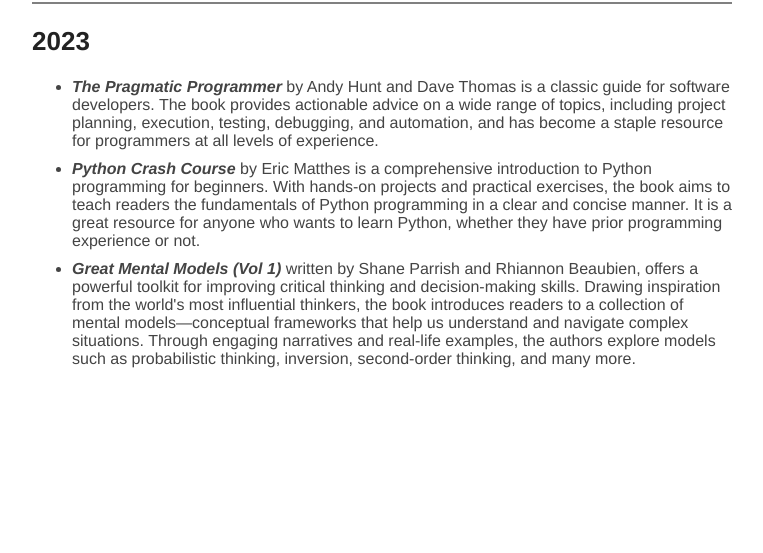
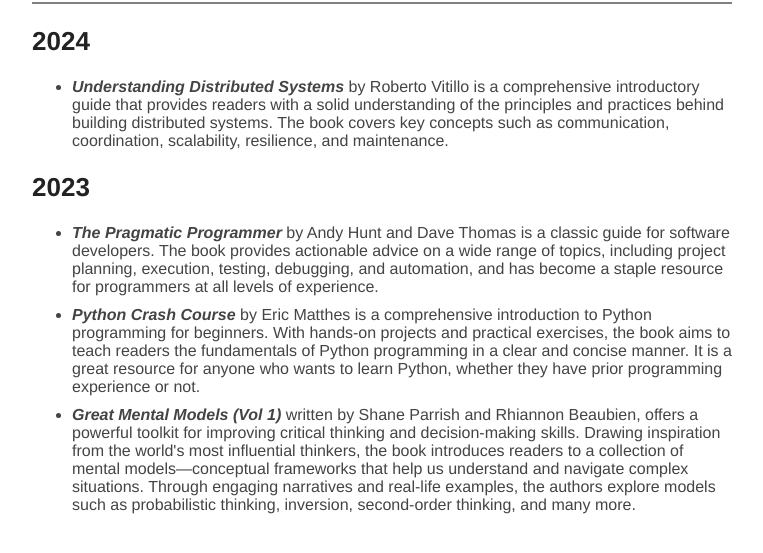
Before and after one commit to dhruv-ramesh/personalWebsite, a plain HTML site: page readings/index.html in a window 1280 px wide. Shown: the part 63-616 px from the top of the page, without its empty margins (258-1021 px from the left). Drawn offline with Linux system fonts and the light colour scheme.

Commit message:
Added entry for understanding distributed systems

```diff
--- a/readings/index.html
+++ b/readings/index.html
@@ -22,6 +22,10 @@
     </nav>
     </nav>
     <article>
+	  <h1>2024</h1>
+	  <ul>
+		  <li><em><b> Understanding Distributed Systems </b> </em> by Roberto Vitillo is a comprehensive introductory guide that provides readers with a solid understanding of the principles and practices behind building distributed systems. The book covers key concepts such as communication, coordination, scalability, resilience, and maintenance. </li>
+	</ul>
       <h1>2023</h1>
       <ul>
         <li> <em> <b> The Pragmatic Programmer </b></em> by Andy Hunt and Dave Thomas is a classic guide for software developers. The book provides actionable advice on a wide range of topics, including project planning, execution, testing, debugging, and automation, and has become a staple resource for programmers at all levels of experience.  </li>
```
